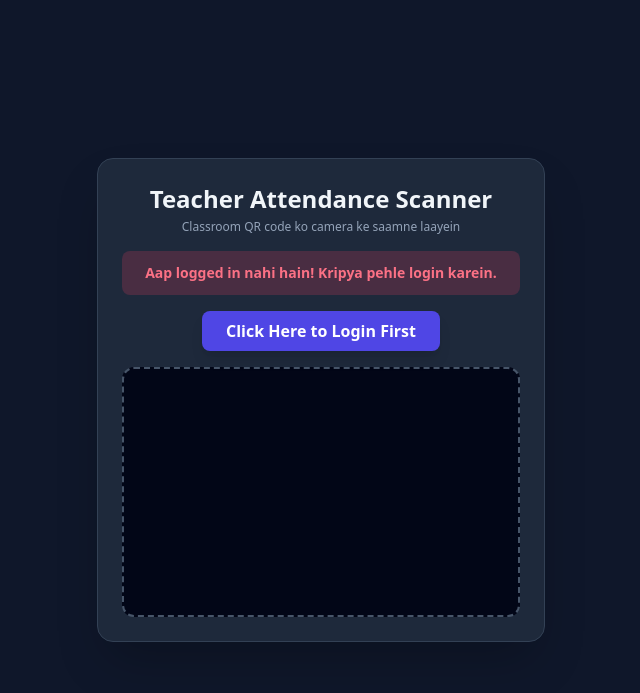
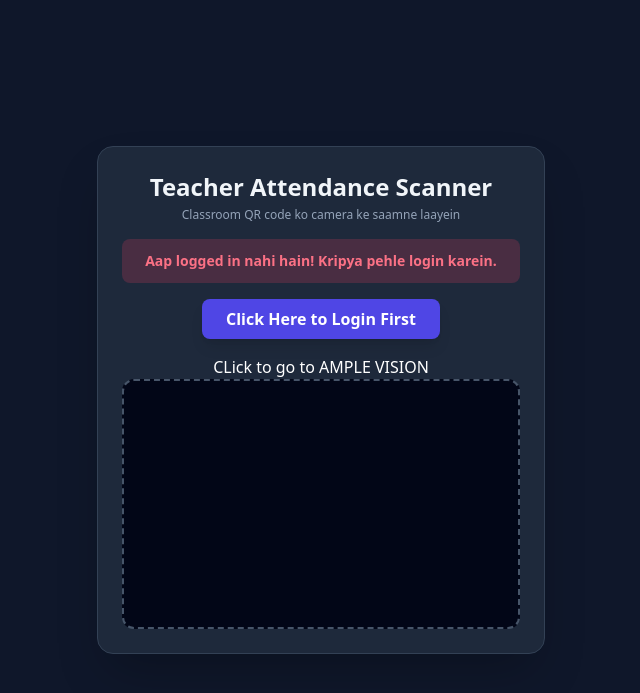
Before and after one commit to SujalSmaurya2090-sketch/Tuition-App, a Flask app: template templates/scan.html in a window 1280 px wide. Shown: the top 693 px of the page, without its empty margins (319-959 px from the left). Run offline with Flask 3, Linux system fonts and the light colour scheme; the template is opened without the code that fills it, so the values that code supplies are empty; some libraries are stand-ins or nearby versions.

Commit message:
Add link to AMPLE VISION in scan.html

```diff
--- a/templates/scan.html
+++ b/templates/scan.html
@@ -22,6 +22,7 @@
                 Click Here to Login First
             </a>
         </div>
+        <a href="">CLick to go to AMPLE VISION</a>
 
         <!-- Scanner Reader Box -->
         <div id="reader" class="overflow-hidden rounded-xl border-2 border-dashed border-slate-600 bg-slate-950 min-h-[250px]"></div>
```
